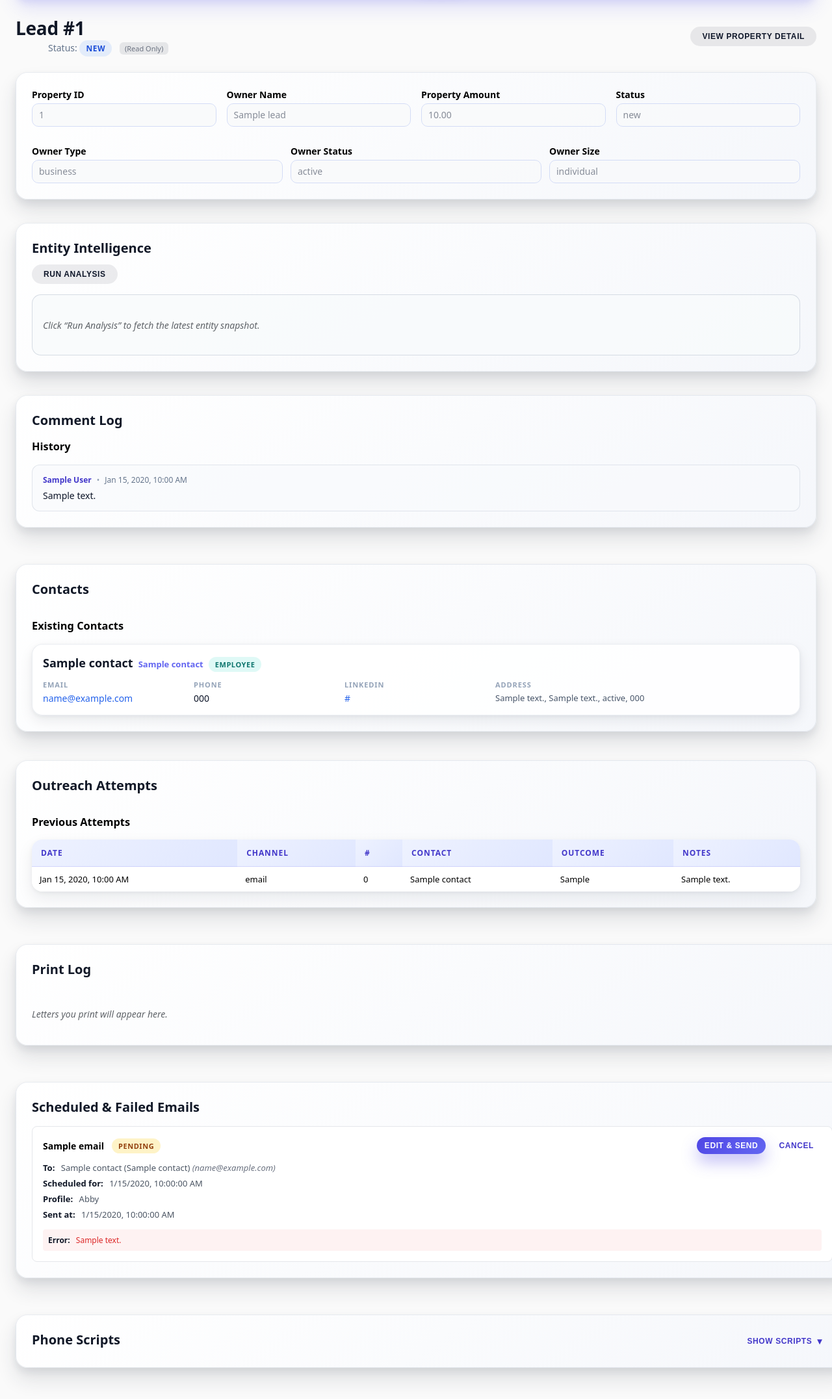
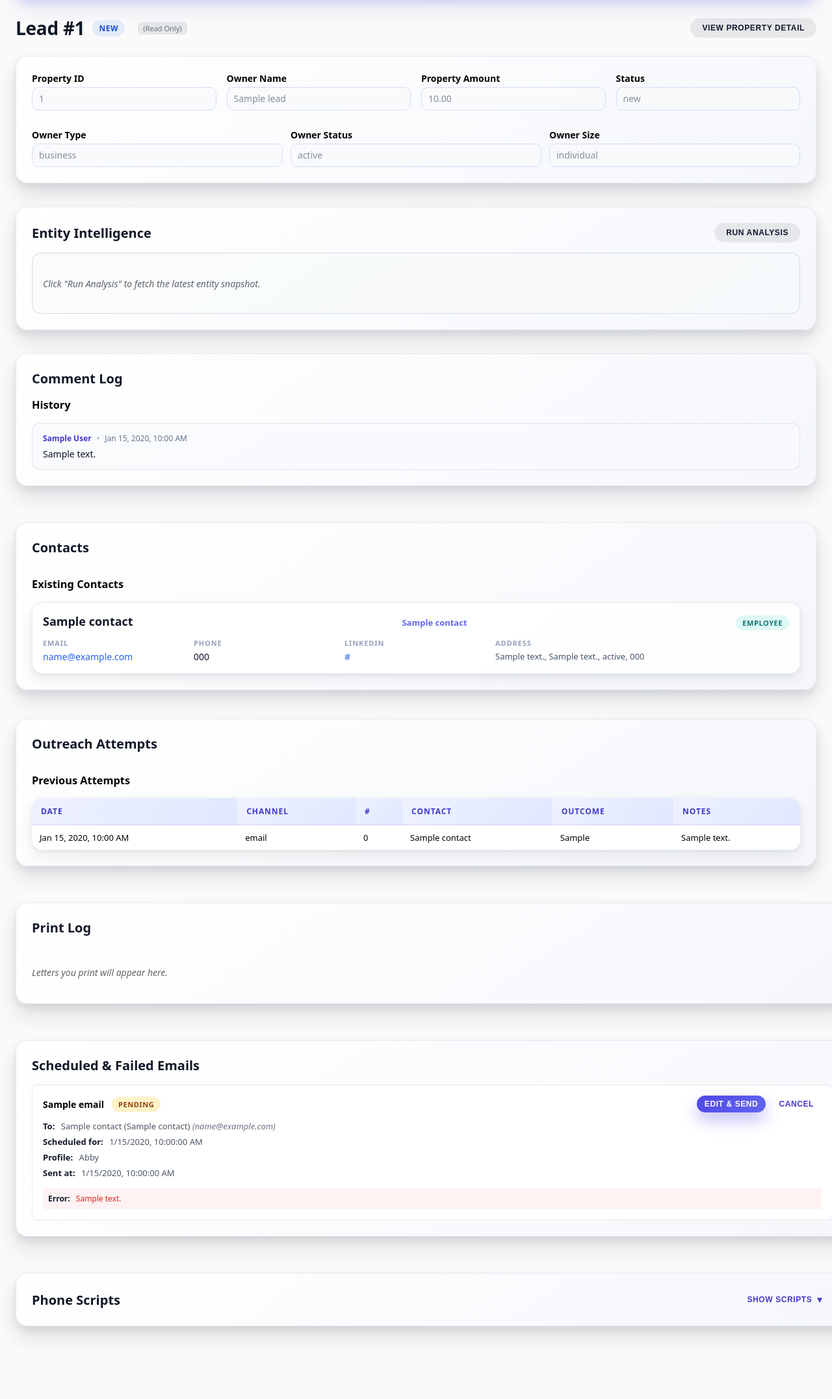
Before and after one commit to asahun/cdc-lead-management, a FastAPI app: page /leads/1/view in a window 1280 px wide. Shown: the part 115-2268 px from the top of the page at 65% size. After the commit the page ends 2176 px from the top, so only its background shows below. Run offline with FastAPI, Linux system fonts and the light colour scheme; tables that the repository leaves empty hold one stand-in row (values such as "Sample post").

Commit message:
cleaned lead sections

```diff
--- a/static/css/styles.css
+++ b/static/css/styles.css
@@ -353,6 +353,10 @@
     font-weight: 700;
     color: #111827;
     letter-spacing: -0.01em;
+    display: flex;
+    align-items: center;
+    gap: 12px;
+    flex-wrap: wrap;
   }
 
   .page-header .page-subtitle {
@@ -423,9 +427,17 @@
     margin-top: 12px;
   }
 
+  .card header,
+  .lead-section header {
+    display: flex;
+    justify-content: space-between;
+    align-items: center;
+    gap: 16px;
+  }
+
   .card h2 {
     margin-top: 0;
-    margin-bottom: 12px;
+    margin-bottom: 0;
     font-size: 20px;
     color: #111827;
   }
--- a/templates/lead_form.html
+++ b/templates/lead_form.html
@@ -13,11 +13,10 @@
           Create Lead
 {% else %}
           Lead #{{ lead.id }}
+          <span class="status-pill">{{ lead.status.value }}</span>
+          {% if mode == 'view' %}<span class="readonly-badge">(Read Only)</span>{% endif %}
         {% endif %}
       </h1>
-      {% if mode != "create" %}
-        <p class="page-subtitle">Status: <span class="status-pill">{{ lead.status.value }}</span>{% if mode == 'view' %} <span class="readonly-badge">(Read Only)</span>{% endif %}</p>
-{% endif %}
     </div>
     <div class="header-actions">
       {% if mode != "create" and (prev_lead_id or next_lead_id) %}
@@ -183,10 +182,7 @@
     <section id="entity-intel" class="card insight-card">
       <header>
         <h2>Entity Intelligence</h2>
-      </header>
-
-      <div class="section-content">
-        <div class="intel-actions">
+        <div class="header-actions">
           <button
             id="run-entity-intel"
             class="btn btn-secondary"
@@ -197,8 +193,11 @@
           </button>
           <span id="entity-intel-progress" class="inline-progress" hidden>Gathering data…</span>
         </div>
+      </header>
+
+      <div class="section-content">
         <div id="entity-intel-result" class="intel-result empty-state">
-          Click “Run Analysis” to fetch the latest entity snapshot.
+          Click "Run Analysis" to fetch the latest entity snapshot.
         </div>
       </div>
     </section>
@@ -256,9 +255,7 @@
       {% set existing_contacts = contacts | default([]) %}
       <section id="contacts" class="lead-section card">
         <header>
-          <div>
-            <h2>Contacts</h2>
-          </div>
+          <h2>Contacts</h2>
           {% set editing_contact = contact_edit_target %}
           {% set contact_form_open = editing_contact is not none %}
           {% if mode != 'view' %}
@@ -467,9 +464,7 @@
 
       <section id="attempts" class="lead-section card">
         <header>
-          <div>
-            <h2>Outreach Attempts</h2>
-          </div>
+          <h2>Outreach Attempts</h2>
           {% set attempt_form_open = False %}
           {% if mode != 'view' %}
           <button
```
